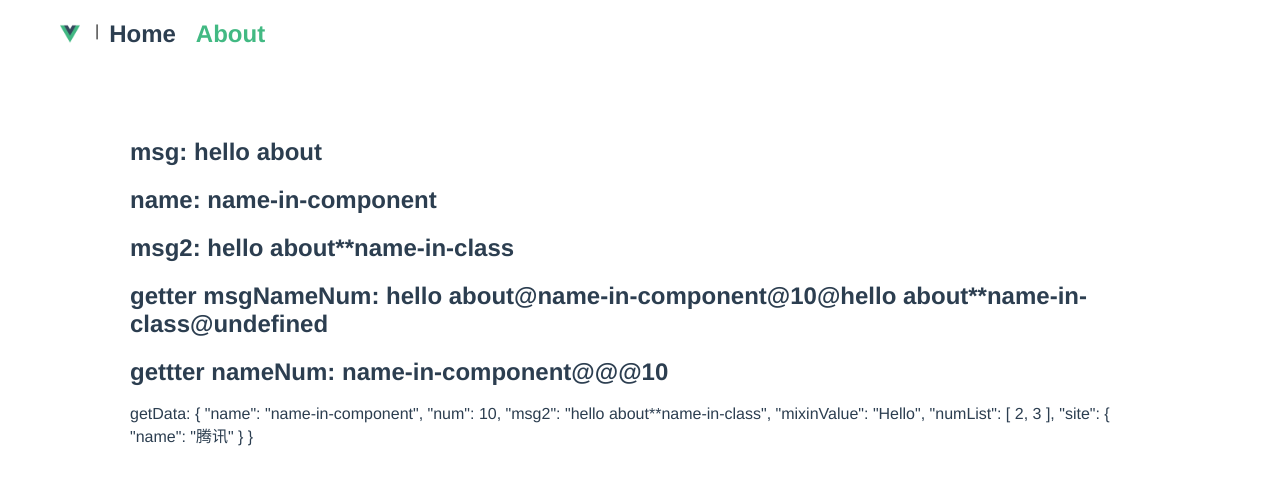
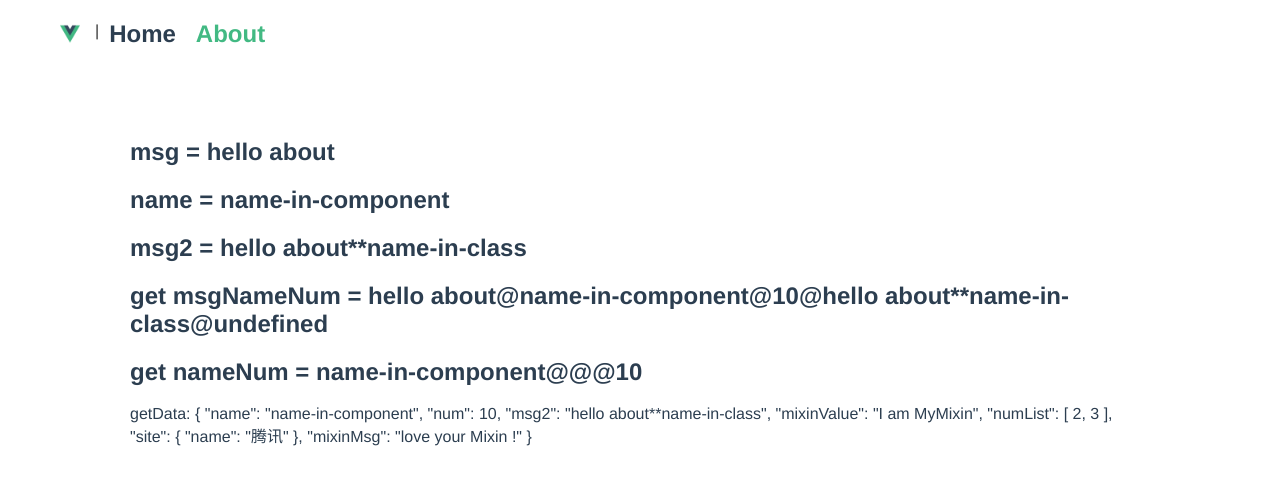
Before and after one commit to blueskyawen/vue-demo-for-ts, a Vue app: page /#/about in a window 1280 px wide. Shown: the top 484 px of the page. Built offline with nearby package versions, Linux system fonts and the light colour scheme.

Commit message:
dwdwdwdw

```diff
--- a/src/components/AboutMe.vue
+++ b/src/components/AboutMe.vue
@@ -1,18 +1,18 @@
 <template>
   <div class="aboutMe">
-    <h2 @click="clickFunc">msg: {{ msg }}</h2>
-    <h2 @click="makeH">name: {{ name }}</h2>
-    <h2 @click="setNameNum">msg2: {{msg2}}</h2>
-    <h2 @click="makeClassVar">getter msgNameNum: {{msgNameNum}}</h2>
-    <h2>gettter nameNum: {{nameNum}}</h2>
-    <p>getData: {{getData}}</p>
+    <h2 @click="clickFunc">msg = {{ msg }}</h2>
+    <h2 @click="makeH">name = {{ name }}</h2>
+    <h2 @click="setNameNum">msg2 = {{msg2}}</h2>
+    <h2 @click="makeClassVar">get msgNameNum = {{msgNameNum}}</h2>
+    <h2 @click="makeMyMixin">get nameNum = {{nameNum}}</h2>
+    <p @click="makeYourMixin">getData: {{getData}}</p>
   </div>
 </template>
 
 <script lang="ts">
 import { Component, Prop, Vue } from 'vue-property-decorator'
 import { mixins } from 'vue-class-component'
-import MyMixin from './mixin.js'
+import { MyMixin, YourMixin } from './mixin.js'
 
 @Component({
   props: {
@@ -25,6 +25,12 @@ import MyMixin from './mixin.js'
       name: 'name-in-component',
       num: 10
     }
+  },
+  created () {
+    console.log('AboutMe -- created in-component')
+  },
+  mounted () {
+    console.log('AboutMe -- mounted in-component')
   },
   methods: {
     makeH: function () {
@@ -40,7 +46,7 @@ import MyMixin from './mixin.js'
     }
   }
 })
-export default class AboutMe extends mixins(MyMixin) {
+export default class AboutMe extends mixins(YourMixin, MyMixin) {
   name: string = 'name-in-class'
   msg2: string = (this as any).msg + '**' + this.name
 
--- a/src/components/mixin.js
+++ b/src/components/mixin.js
@@ -3,6 +3,40 @@ import Component from 'vue-class-component'
 
 // You can declare a mixin as the same style as components.
 @Component
-export default class MyMixin extends Vue {
-  mixinValue = 'Hello'
+export class MyMixin extends Vue {
+  mixinValue = 'I am MyMixin'
+
+  created () {
+    console.log('MyMixin -- created')
+  }
+
+  makeH () {
+    alert('click - makeH - in - YourMixin')
+  }
+
+  makeMyMixin () {
+    alert('click - makeMyMixin - in - MyMixin')
+  }
 }
+
+@Component
+export class YourMixin extends Vue {
+  mixinValue = 'I am YourMixin'
+  mixinMsg = 'love your Mixin !'
+
+  created () {
+    console.log('YourMixin -- created')
+  }
+
+  makeH () {
+    alert('click - makeH - in - YourMixin')
+  }
+
+  makeMyMixin () {
+    alert('click - makeMyMixin - in - YourMixin')
+  }
+
+  makeYourMixin () {
+    alert('click - makeYourMixin - in - YourMixin')
+  }
+}
```
